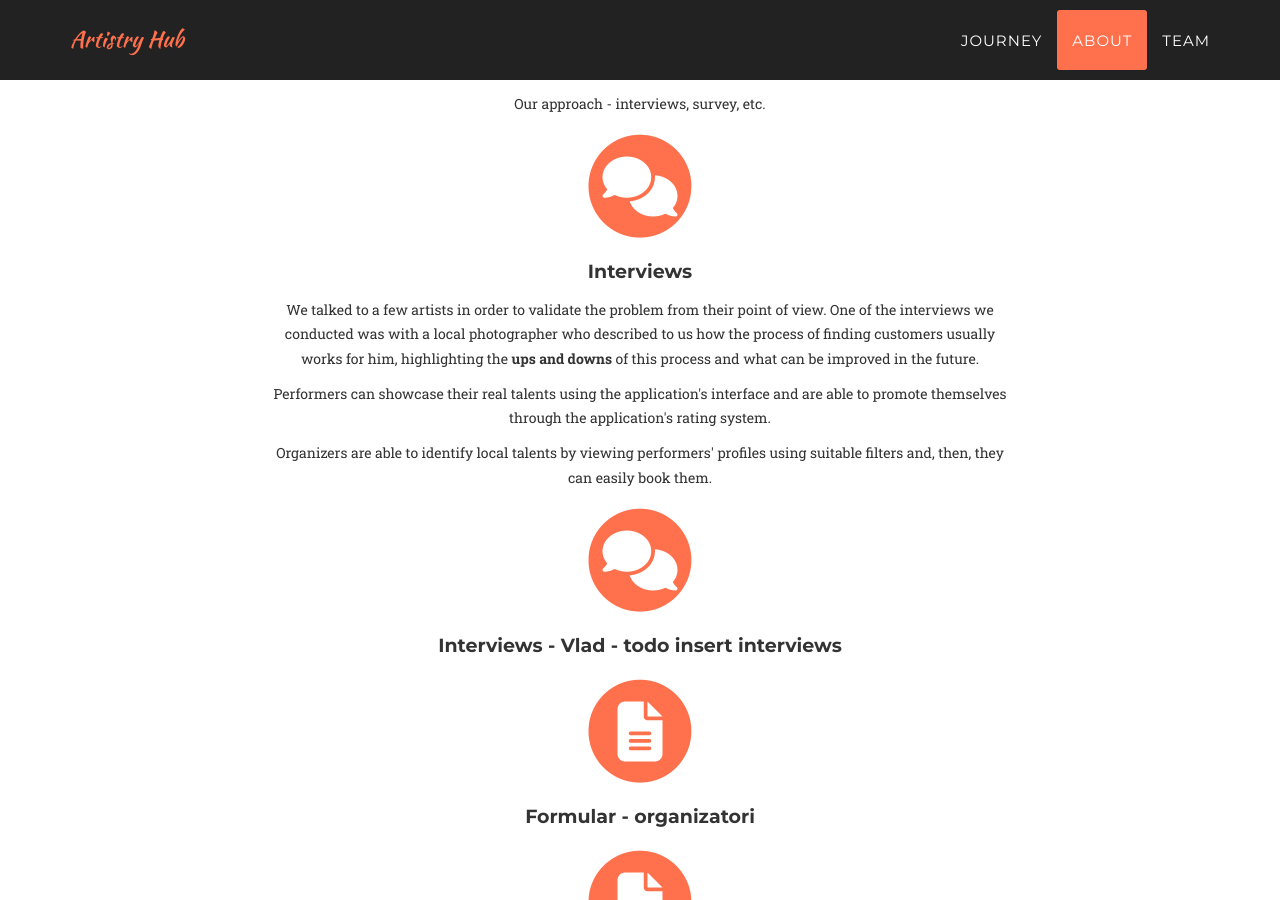
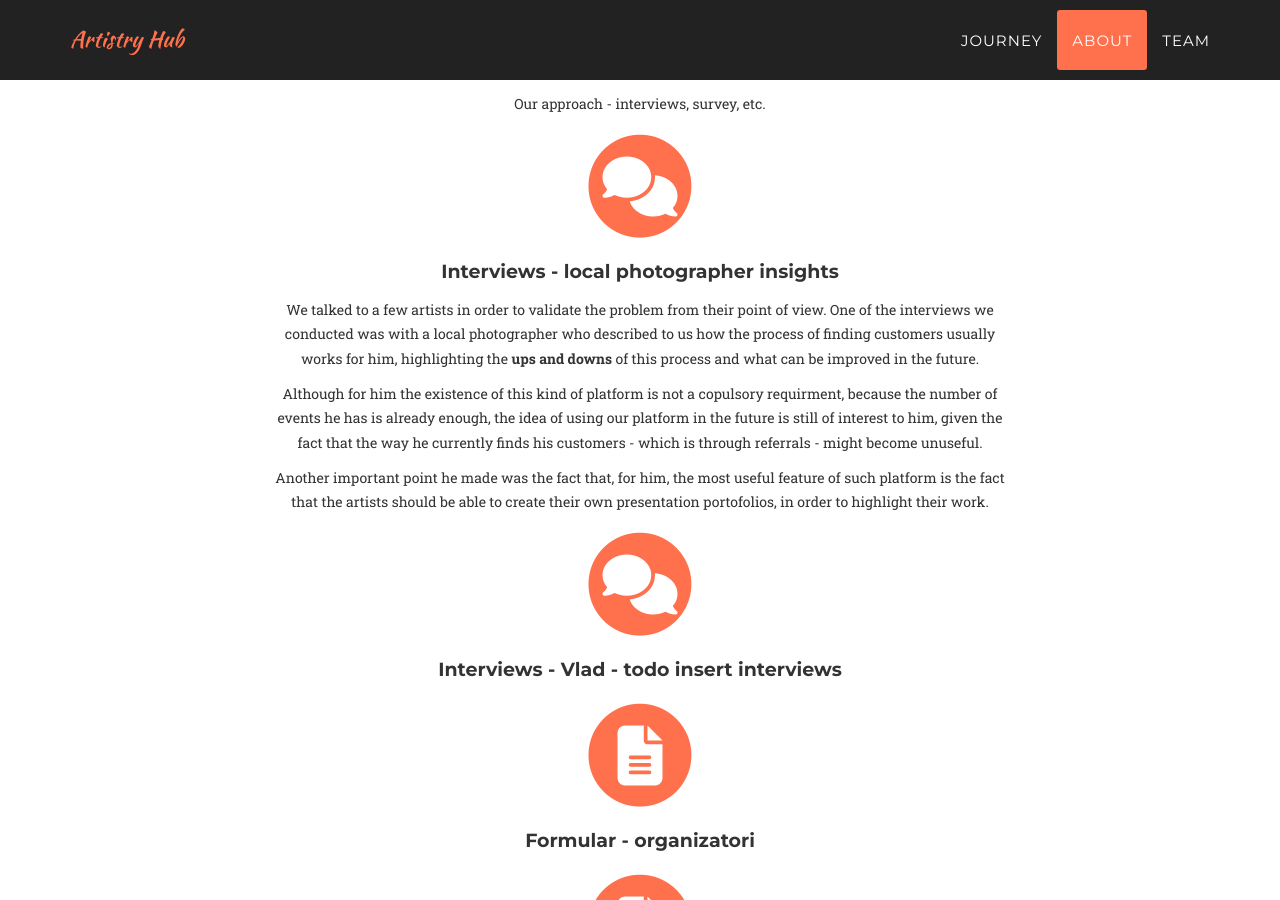
Before and after one commit to ArtistryHub/ArtistryHub, a Jekyll site: the page built from index.html, in a window 1280 px wide and 900 px high, scrolled down 7499 px. Built offline with Jekyll 4.4.1, drawn with Linux system fonts in a browser that asks for light colours; nearby versions of some CDN libraries; some web fonts are replaced.

Commit message:
interview section update

```diff
--- a/_includes/m2.html
+++ b/_includes/m2.html
@@ -55,11 +55,11 @@
                         <i class="fa fa-circle fa-stack-2x text-primary"></i>
                         <i class="fas fa-comments fa-stack-1x fa-inverse"></i>
                     </span>
-                    <h4 class="service-heading">Interviews</h4>
+                    <h4 class="service-heading">Interviews - local photographer insights</h4>
                     <p class="text-muted">We talked to a few artists in order to validate the problem from their point of view. One of the interviews we conducted was with a local photographer who described to us how the process of finding customers usually works for him, highlighting the  <b> ups and downs </b> of this process and what can be improved in the future.
                     </p>
-                    <p class="text-muted">Performers can showcase their real talents using the application's interface and are able to promote themselves through the application's rating system.</p>
-                    <p class="text-muted">Organizers are able to identify local talents by viewing performers' profiles using suitable filters and, then, they can easily book them.</p>
+                    <p class="text-muted">Although for him the existence of this kind of platform is not a copulsory requirment, because the number of events he has is already enough, the idea of using our platform in the future is still of interest to him, given the fact that the way he currently finds his customers - which is through referrals - might become unuseful.</p>
+                    <p class="text-muted">Another important point he made was the fact that, for him, the most useful feature of such platform is the fact that the artists should be able to create their own presentation portofolios, in order to highlight their work.</p>
                 </div>
                 <div class="col-md-2"></div>
             </div>
```
